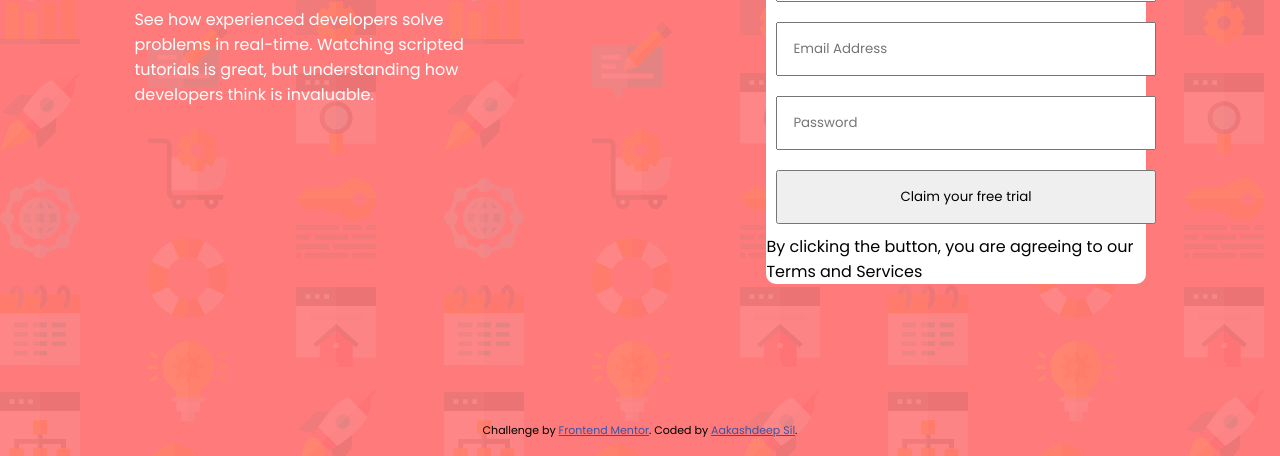
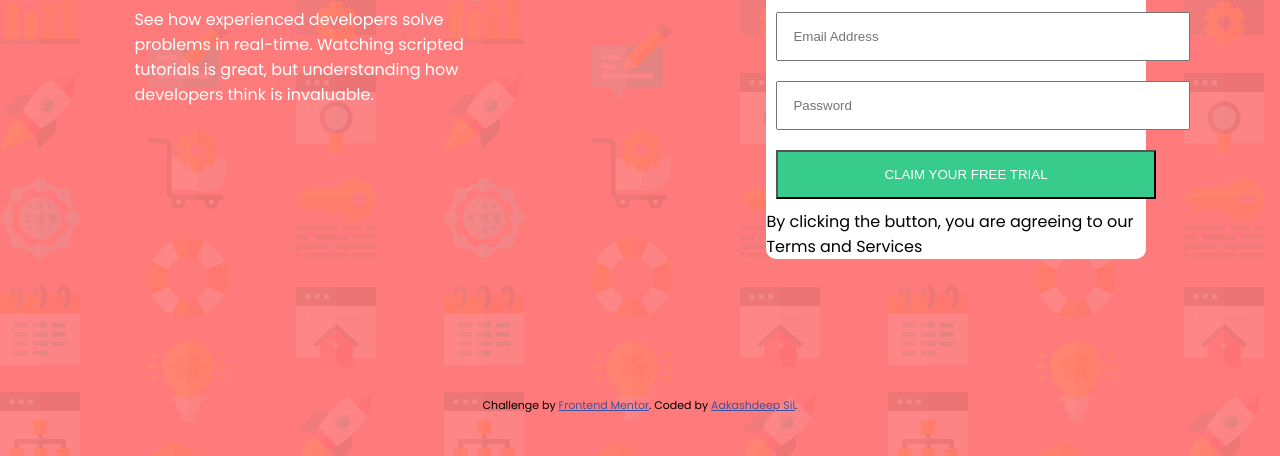
Before and after one commit to aakashdeepsil/Intro-Component-With-Sign-Up-Form, a plain HTML site: page index.html in a window 1280 px wide. Shown: the part 344-800 px from the top of the page. Drawn offline with Linux system fonts and the light colour scheme.

Commit message:
Commit changes

```diff
--- a/css/styles.css
+++ b/css/styles.css
@@ -1,12 +1,10 @@
 @import url('https://fonts.googleapis.com/css?family=Poppins:400,400i,500,500i,600,600i,700,700i&display=swap');
-
-* {
-    font-family: Poppins, sans-serif;
-}
 
 body {
     background-image: url('../images/bg-intro-desktop.png');
     background-color:hsl(0, 100%, 74%);
+    font-family: Poppins, sans-serif;
+    box-sizing: border-box;
 }
 
 .main {
@@ -51,9 +49,17 @@ h1 {
     border-radius: 10px;
 }
 
+form {
+    display: flex;
+    flex-direction: column;
+}
+
 input {
-    width: 100%;
-    box-sizing: border-box;
     padding: 15px;
     margin: 10px;
 }
+
+input[type=button] {
+    background-color: hsl(154, 59%, 51%);
+    color: white;
+}
--- a/index.html
+++ b/index.html
@@ -44,7 +44,7 @@
           <input type="text" name="" id="" placeholder="Last Name">
           <input type="email" name="" id="" placeholder="Email Address">
           <input type="password" name="" id="" placeholder="Password">
-          <input type="button" value="Claim your free trial">
+          <input type="button" value="CLAIM YOUR FREE TRIAL">
           By clicking the button, you are agreeing to our <span>Terms and Services</span>
         </form>
       </div>
```
